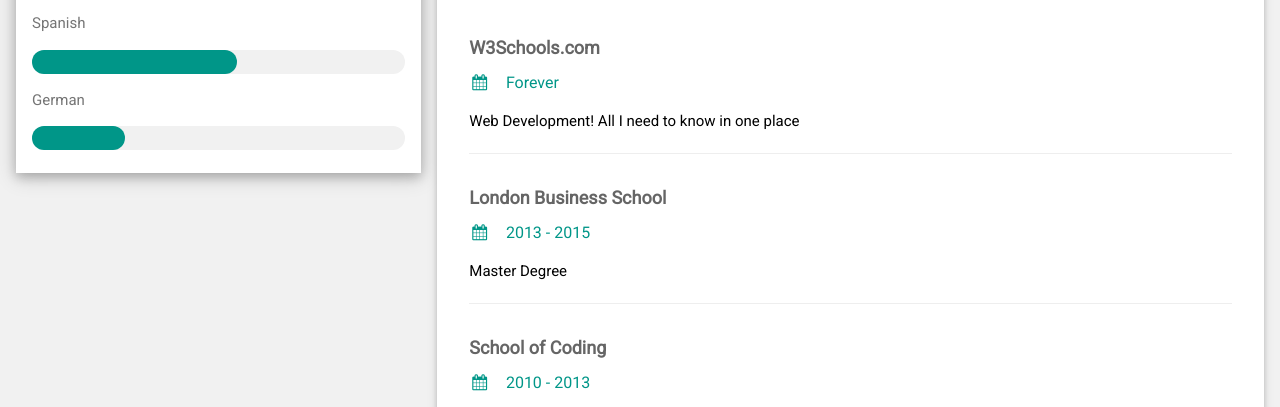
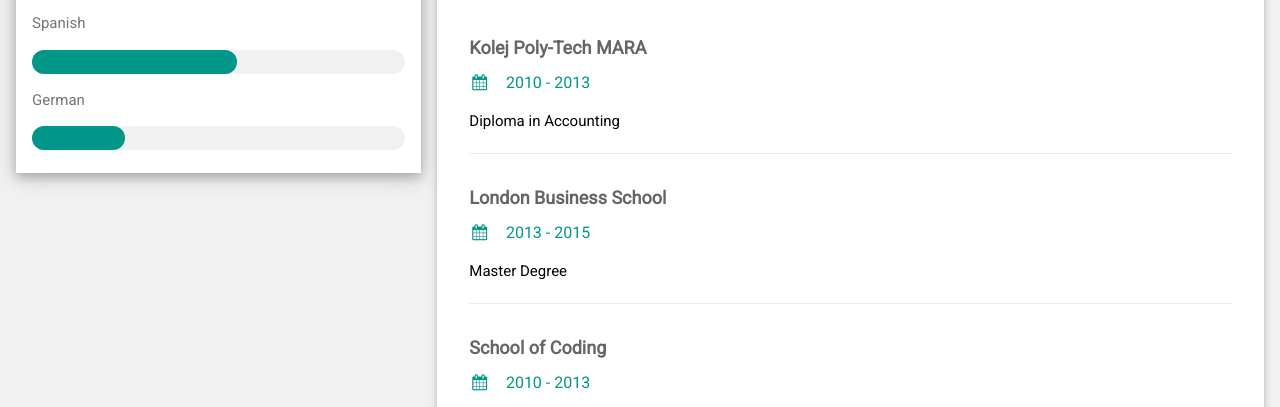
Before and after one commit to aminuddinabdullah/resume, a plain HTML site: page resume.html in a window 1280 px wide. Shown: the part 693-1100 px from the top of the page. Drawn offline with nearby package versions, Linux system fonts and the light colour scheme.

Commit message:
Update resume.html

```diff
--- a/resume.html
+++ b/resume.html
@@ -102,9 +102,9 @@ html,body,h1,h2,h3,h4,h5,h6 {font-family: "Roboto", sans-serif}
       <div class="w3-container w3-card w3-white">
         <h2 class="w3-text-grey w3-padding-16"><i class="fa fa-certificate fa-fw w3-margin-right w3-xxlarge w3-text-teal"></i>Education</h2>
         <div class="w3-container">
-          <h5 class="w3-opacity"><b>W3Schools.com</b></h5>
-          <h6 class="w3-text-teal"><i class="fa fa-calendar fa-fw w3-margin-right"></i>Forever</h6>
-          <p>Web Development! All I need to know in one place</p>
+          <h5 class="w3-opacity"><b>Kolej Poly-Tech MARA</b></h5>
+          <h6 class="w3-text-teal"><i class="fa fa-calendar fa-fw w3-margin-right"></i>2010 - 2013</h6>
+          <p>Diploma in Accounting</p>
           <hr>
         </div>
         <div class="w3-container">
```
